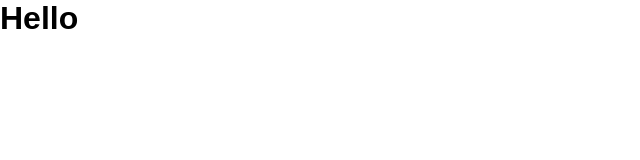
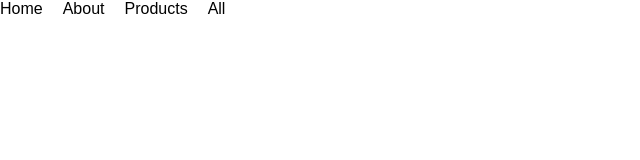
Before and after one commit to Gdsoto/css-grid-flexbox-practice, a plain HTML site: page index.html in a window 1280 px wide. Shown: the whole page, without its empty margins (0-640 px from the left). Drawn offline with Linux system fonts and the light colour scheme.

Commit message:
[Add] navbar and nav-link

```diff
--- a/index.html
+++ b/index.html
@@ -8,7 +8,14 @@
 		<title>Document</title>
 	</head>
 	<body>
-		<h1>Hello</h1>
+		<nav>
+			<ul class="nav-content">
+				<li>Home</li>
+				<li>About</li>
+				<li>Products</li>
+				<li>All</li>
+			</ul>
+		</nav>
 		<script src="main.js"></script>
 	</body>
 </html>
--- a/style.css
+++ b/style.css
@@ -4,3 +4,12 @@
 	font-family: Arial, Helvetica, sans-serif;
 	box-sizing: border-box;
 }
+
+.nav-content {
+	display: flex;
+	gap: 20px;
+}
+
+.nav-content li {
+	list-style: none;
+}
```
